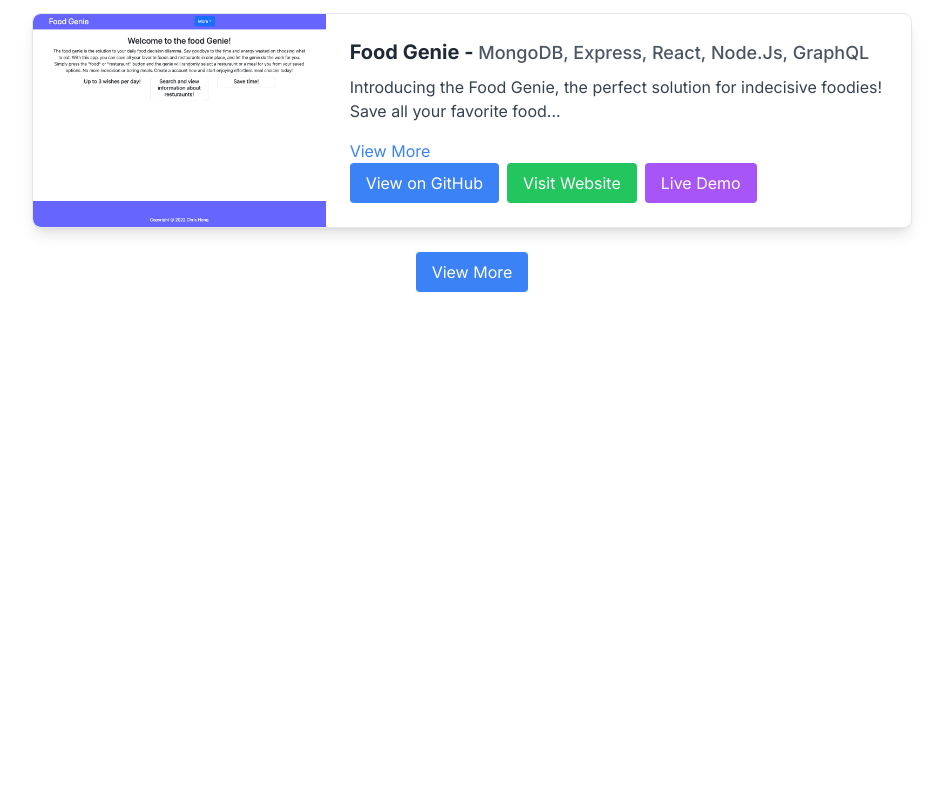
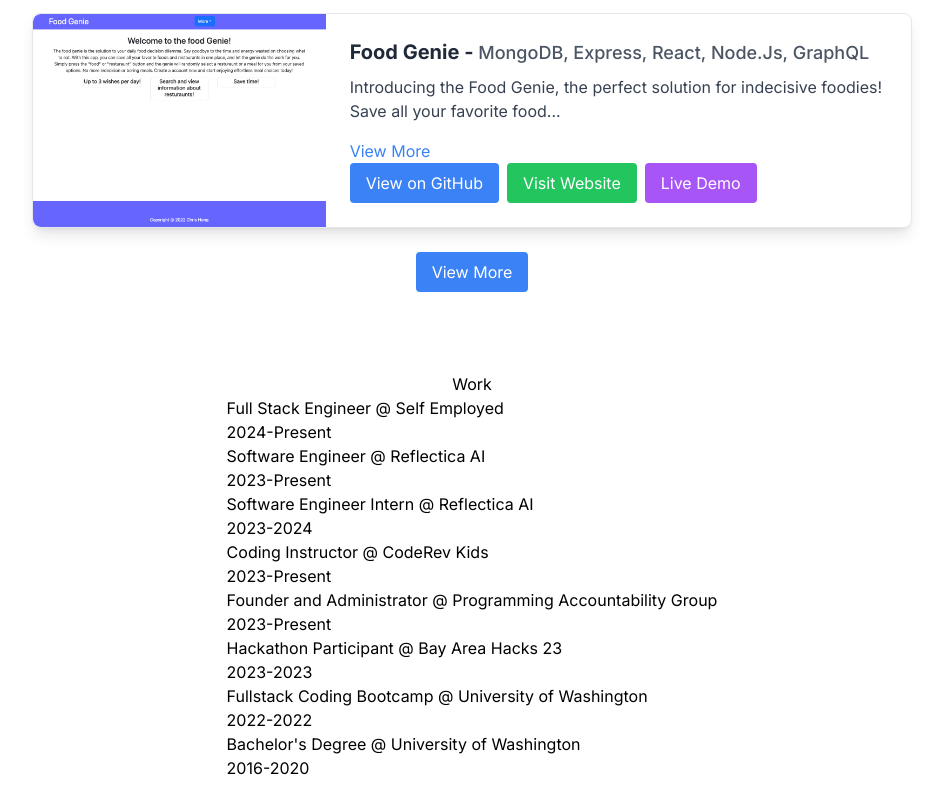
Before and after one commit to c1008h/next-portfolio, a Next.js app: page / in a window 1280 px wide. Shown: the part 1441-2241 px from the top of the page, without its empty margins (168-1111 px from the left). Before the commit the page ends 1733 px from the top, so only its background shows below. Built offline with nearby package versions, Linux system fonts and the light colour scheme.

Commit message:
experience section

```diff
--- /dev/null
+++ b/app/Experience.tsx
@@ -0,0 +1,19 @@
+import React from 'react'
+import experienceData from '@/constants/experienceData.json'
+import { SectionTemplate } from '@/components'
+
+export default function Experience() {
+    return (
+        <div className='flex flex-col w-screen justify-center items-center mt-10 p-5'>
+            <h1>Work</h1>
+            <div>
+                {experienceData.map((experience) => (
+                    <SectionTemplate
+                        key={experience.id}
+                        {...experience}
+                    />
+                ))}
+            </div>
+        </div>
+    )
+}
--- a/app/Project.tsx
+++ b/app/Project.tsx
@@ -27,7 +27,7 @@
     const getBtnStyle = (title: string) => `${btnBaseStyle} ${activeTab === title ? btnActiveStyle : btnInactiveStyle}`;
 
     return (
-        <div className='flex flex-col w-screen h-screen items-center p-5'>
+        <div className='flex flex-col w-screen items-center p-5'>
             <h1>My Latest Projects</h1>
             <div className='w-3/4 flex flex-row justify-evenly m-5'>
                 {['Web', 'Mobile', 'Desktop', 'All'].map((title) => (
--- a/app/page.tsx
+++ b/app/page.tsx
@@ -3,6 +3,7 @@
 import { Navbar, Footer } from "@/components";
 import Landing from "./Landing";
 import Project from "./Project";
+import Experience from "./Experience";
 
 export default function Home() {
   return (
@@ -11,6 +12,7 @@
       <Landing />
       <Navbar/>
       <Project />
+      <Experience />
     </main>
   );
 }
--- /dev/null
+++ b/components/SectionTemplate.tsx
@@ -0,0 +1,21 @@
+import React from 'react'
+
+interface SectionTemplateProps {
+    id: number;
+    year: string;
+    yearRange: string;
+    name: string;
+    institute: string;
+    description: string;
+}
+
+export default function SectionTemplate({
+    ...experience
+}: SectionTemplateProps) {
+  return (
+    <div key={experience.id}>
+      <h1>{experience.name} @ <span>{experience.institute}</span></h1>
+      <p>{experience.yearRange}</p>
+    </div>
+  )
+}
--- a/components/index.tsx
+++ b/components/index.tsx
@@ -4,6 +4,7 @@
 export { default as ButtonTemplate } from './ButtonTemplate';
 export { default as CardTemplate } from './CardTemplate';
 export { default as ModalTemplate } from './ModalTemplate';
+export { default as SectionTemplate } from './SectionTemplate';
 
 export { default as Loading } from './Loading';
 export { default as Error } from './Error';
```
